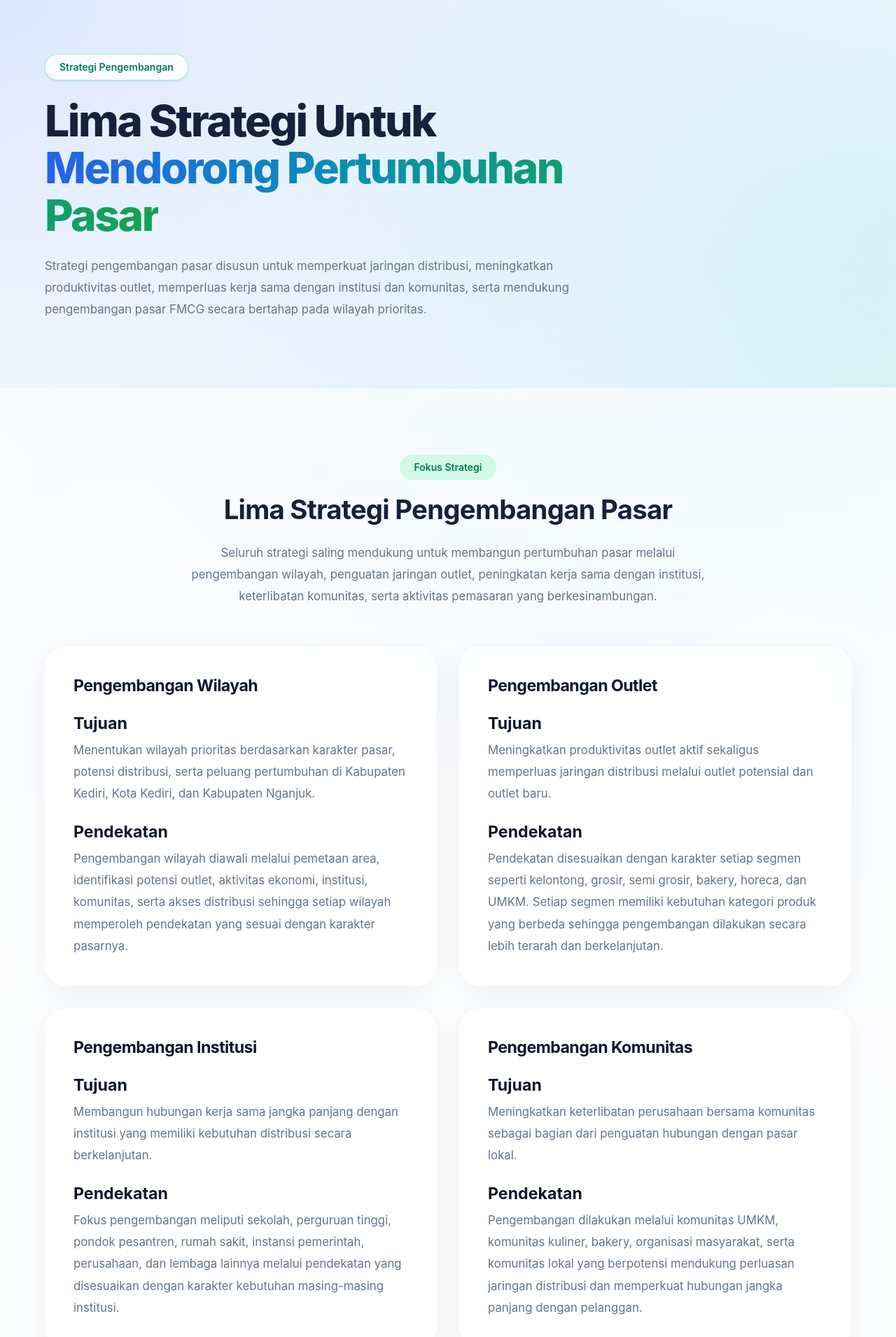
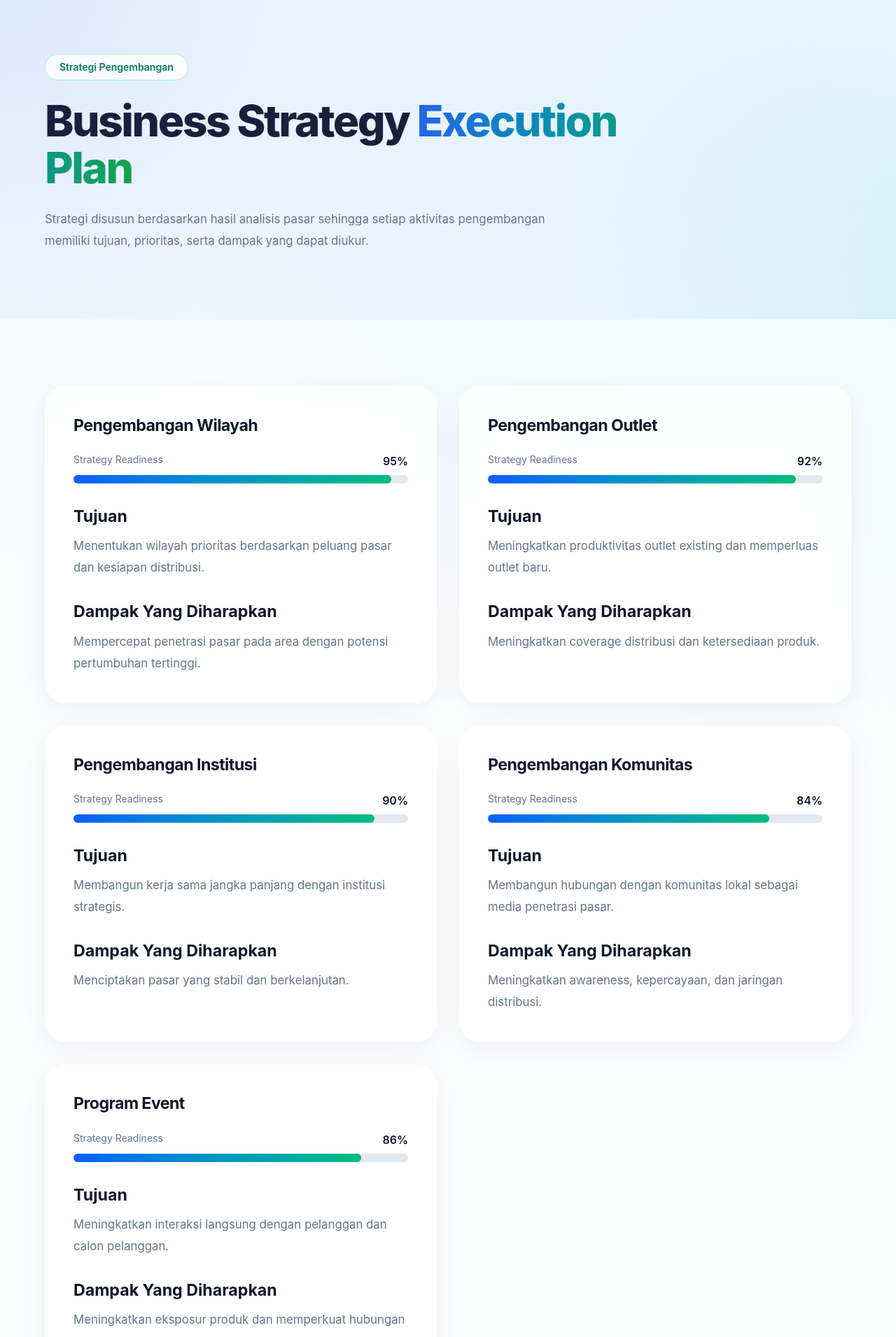
Before and after one commit to dawudsw0491-cell/market-strategy-presentation, a Next.js app: page /strategi-pengembangan in a window 1280 px wide. Shown: the part 100-2011 px from the top of the page at 70% size. Built offline with nearby package versions, Linux system fonts and the light colour scheme.

Commit message:
refactor(strategy): redesign strategy page into business execution dashboard

```diff
--- a/app/strategi-pengembangan/page.tsx
+++ b/app/strategi-pengembangan/page.tsx
@@ -9,40 +9,74 @@ import Section from "@/components/ui/section";
 const strategies = [
   {
     title: "Pengembangan Wilayah",
+    score: 95,
     objective:
-      "Menentukan wilayah prioritas berdasarkan karakter pasar, potensi distribusi, serta peluang pertumbuhan di Kabupaten Kediri, Kota Kediri, dan Kabupaten Nganjuk.",
-    explanation:
-      "Pengembangan wilayah diawali melalui pemetaan area, identifikasi potensi outlet, aktivitas ekonomi, institusi, komunitas, serta akses distribusi sehingga setiap wilayah memperoleh pendekatan yang sesuai dengan karakter pasarnya.",
+      "Menentukan wilayah prioritas berdasarkan peluang pasar dan kesiapan distribusi.",
+    impact:
+      "Mempercepat penetrasi pasar pada area dengan potensi pertumbuhan tertinggi.",
   },
   {
     title: "Pengembangan Outlet",
+    score: 92,
     objective:
-      "Meningkatkan produktivitas outlet aktif sekaligus memperluas jaringan distribusi melalui outlet potensial dan outlet baru.",
-    explanation:
-      "Pendekatan disesuaikan dengan karakter setiap segmen seperti kelontong, grosir, semi grosir, bakery, horeca, dan UMKM. Setiap segmen memiliki kebutuhan kategori produk yang berbeda sehingga pengembangan dilakukan secara lebih terarah dan berkelanjutan.",
+      "Meningkatkan produktivitas outlet existing dan memperluas outlet baru.",
+    impact:
+      "Meningkatkan coverage distribusi dan ketersediaan produk.",
   },
   {
     title: "Pengembangan Institusi",
+    score: 90,
     objective:
-      "Membangun hubungan kerja sama jangka panjang dengan institusi yang memiliki kebutuhan distribusi secara berkelanjutan.",
-    explanation:
-      "Fokus pengembangan meliputi sekolah, perguruan tinggi, pondok pesantren, rumah sakit, instansi pemerintah, perusahaan, dan lembaga lainnya melalui pendekatan yang disesuaikan dengan karakter kebutuhan masing-masing institusi.",
+      "Membangun kerja sama jangka panjang dengan institusi strategis.",
+    impact:
+      "Menciptakan pasar yang stabil dan berkelanjutan.",
   },
   {
     title: "Pengembangan Komunitas",
+    score: 84,
     objective:
-      "Meningkatkan keterlibatan perusahaan bersama komunitas sebagai bagian dari penguatan hubungan dengan pasar lokal.",
-    explanation:
-      "Pengembangan dilakukan melalui komunitas UMKM, komunitas kuliner, bakery, organisasi masyarakat, serta komunitas lokal yang berpotensi mendukung perluasan jaringan distribusi dan memperkuat hubungan jangka panjang dengan pelanggan.",
+      "Membangun hubungan dengan komunitas lokal sebagai media penetrasi pasar.",
+    impact:
+      "Meningkatkan awareness, kepercayaan, dan jaringan distribusi.",
   },
   {
-    title: "Program Aktivasi Pasar",
+    title: "Program Event",
+    score: 86,
     objective:
-      "Meningkatkan interaksi langsung dengan outlet, institusi, komunitas, dan pelanggan melalui berbagai aktivitas pemasaran lapangan.",
-    explanation:
-      "Program meliputi promosi, edukasi produk, gathering pelanggan, kegiatan komunitas, serta event wilayah yang mendukung peningkatan hubungan dengan pelanggan sekaligus memperkuat penetrasi pasar pada area prioritas.",
+      "Meningkatkan interaksi langsung dengan pelanggan dan calon pelanggan.",
+    impact:
+      "Meningkatkan eksposur produk dan memperkuat hubungan pasar.",
   },
 ];
+
+function Progress({
+  value,
+}: {
+  value: number;
+}) {
+  return (
+    <div className="mt-5">
+      <div className="mb-2 flex justify-between">
+        <span className="text-sm text-slate-500">
+          Strategy Readiness
+        </span>
+
+        <span className="font-semibold text-slate-900">
+          {value}%
+        </span>
+      </div>
+
+      <div className="h-3 rounded-full bg-slate-200">
+        <div
+          className="h-3 rounded-full bg-gradient-to-r from-blue-600 to-emerald-500"
+          style={{
+            width: `${value}%`,
+          }}
+        />
+      </div>
+    </div>
+  );
+}
 
 export default function StrategiPengembanganPage() {
   return (
@@ -50,106 +84,102 @@ export default function StrategiPengembanganPage() {
       <Navbar />
 
       <main>
-        {/* Hero */}
+
         <Section
           background="gradient"
           className="pt-14 lg:pt-20"
         >
           <Container>
+
             <div className="max-w-4xl">
-              <span className="inline-flex rounded-full border border-emerald-200 bg-white/80 px-5 py-2 text-sm font-semibold text-emerald-700 shadow-sm backdrop-blur">
+
+              <span className="inline-flex rounded-full border border-emerald-200 bg-white/80 px-5 py-2 text-sm font-semibold text-emerald-700">
                 Strategi Pengembangan
               </span>
 
-              <h1 className="mt-6 max-w-4xl">
-                Lima Strategi Untuk
+              <h1 className="mt-6">
+                Business Strategy
                 <span className="gradient-text">
-                  {" "}Mendorong Pertumbuhan Pasar
+                  {" "}Execution Plan
                 </span>
               </h1>
 
-              <p className="mt-6 max-w-3xl text-base leading-8 text-slate-600 lg:text-lg">
-                Strategi pengembangan pasar disusun untuk memperkuat jaringan
-                distribusi, meningkatkan produktivitas outlet, memperluas kerja
-                sama dengan institusi dan komunitas, serta mendukung
-                pengembangan pasar FMCG secara bertahap pada wilayah prioritas.
+              <p className="mt-6 max-w-3xl text-lg leading-8 text-slate-600">
+                Strategi disusun berdasarkan hasil analisis pasar sehingga
+                setiap aktivitas pengembangan memiliki tujuan, prioritas,
+                serta dampak yang dapat diukur.
               </p>
+
             </div>
+
           </Container>
+
         </Section>
 
-        {/* Strategy List */}
         <Section background="white">
+
           <Container>
-            <div className="mx-auto mb-14 max-w-3xl text-center">
-              <span className="inline-flex rounded-full bg-emerald-100 px-5 py-2 text-sm font-semibold text-emerald-700">
-                Fokus Strategi
-              </span>
-
-              <h2 className="mt-5 font-semibold">
-                Lima Strategi Pengembangan Pasar
-              </h2>
-
-              <p className="mt-6 text-lg leading-8 text-slate-600">
-                Seluruh strategi saling mendukung untuk membangun pertumbuhan
-                pasar melalui pengembangan wilayah, penguatan jaringan outlet,
-                peningkatan kerja sama dengan institusi, keterlibatan
-                komunitas, serta aktivitas pemasaran yang berkesinambungan.
-              </p>
-            </div>
 
             <div className="grid gap-8 lg:grid-cols-2">
-              {strategies.map((strategy) => (
+
+              {strategies.map((item) => (
+
                 <Card
-                  key={strategy.title}
-                  title={strategy.title}
+                  key={item.title}
+                  title={item.title}
                 >
-                  <div className="space-y-6">
-                    <div>
+
+                  <Progress value={item.score} />
+
+                  <div className="mt-8">
+
                     <h3 className="text-base font-semibold text-slate-900">
                       Tujuan
                     </h3>
 
-                      <p className="mt-2 leading-7 text-slate-600">
-                        {strategy.objective}
+                    <p className="mt-3 leading-8 text-slate-600">
+                      {item.objective}
                     </p>
+
                   </div>
 
-                    <div>
+                  <div className="mt-8">
+
                     <h3 className="text-base font-semibold text-slate-900">
-                        Pendekatan
+                      Dampak Yang Diharapkan
                     </h3>
 
-                      <p className="mt-2 leading-7 text-slate-600">
-                        {strategy.explanation}
+                    <p className="mt-3 leading-8 text-slate-600">
+                      {item.impact}
                     </p>
+
                   </div>
+
+                </Card>
+
+              ))}
+
             </div>
-                </Card>
-              ))}
-            </div>
+
           </Container>
+
         </Section>
 
-        {/* Summary */}
         <Section>
+
           <Container>
-            <div className="rounded-3xl bg-gradient-to-r from-blue-600 via-sky-500 to-emerald-500 p-8 text-white lg:p-12">
-              <div className="max-w-3xl">
-                <span className="inline-flex rounded-full bg-white/15 px-4 py-2 text-sm font-semibold tracking-wide text-white backdrop-blur">
-                  Ringkasan
-                </span>
 
-                <h2 className="mt-5 font-semibold text-white">
-                  Strategi Menjadi Dasar Pelaksanaan Program
+            <div className="rounded-[32px] bg-gradient-to-r from-blue-600 via-sky-500 to-emerald-500 p-10 text-white">
+
+              <h2 className="text-white">
+                Executive Strategy
               </h2>
 
-                <p className="mt-6 text-lg leading-8 text-blue-50">
-                  Setiap strategi diterjemahkan ke dalam rencana implementasi
-                  yang bertahap, terukur, dan sesuai dengan karakter wilayah,
-                  sehingga pengembangan outlet, institusi, komunitas, serta
-                  aktivitas distribusi dapat berjalan secara lebih efektif dan
-                  berkelanjutan.
+              <p className="mt-6 max-w-3xl text-lg leading-8 text-blue-50">
+                Strategi difokuskan pada pengembangan wilayah prioritas,
+                peningkatan produktivitas outlet, perluasan kerja sama
+                institusi, penguatan komunitas, dan pelaksanaan program
+                pemasaran secara bertahap agar implementasi berjalan efektif.
               </p>
 
               <div className="mt-10">
@@ -157,10 +187,13 @@ export default function StrategiPengembanganPage() {
                   Lanjut ke Rencana Implementasi
                 </Button>
               </div>
+
             </div>
-            </div>
+
           </Container>
+
         </Section>
+
       </main>
 
       <Footer />
```
Lines whose indentation alone changed are shown as unchanged.
